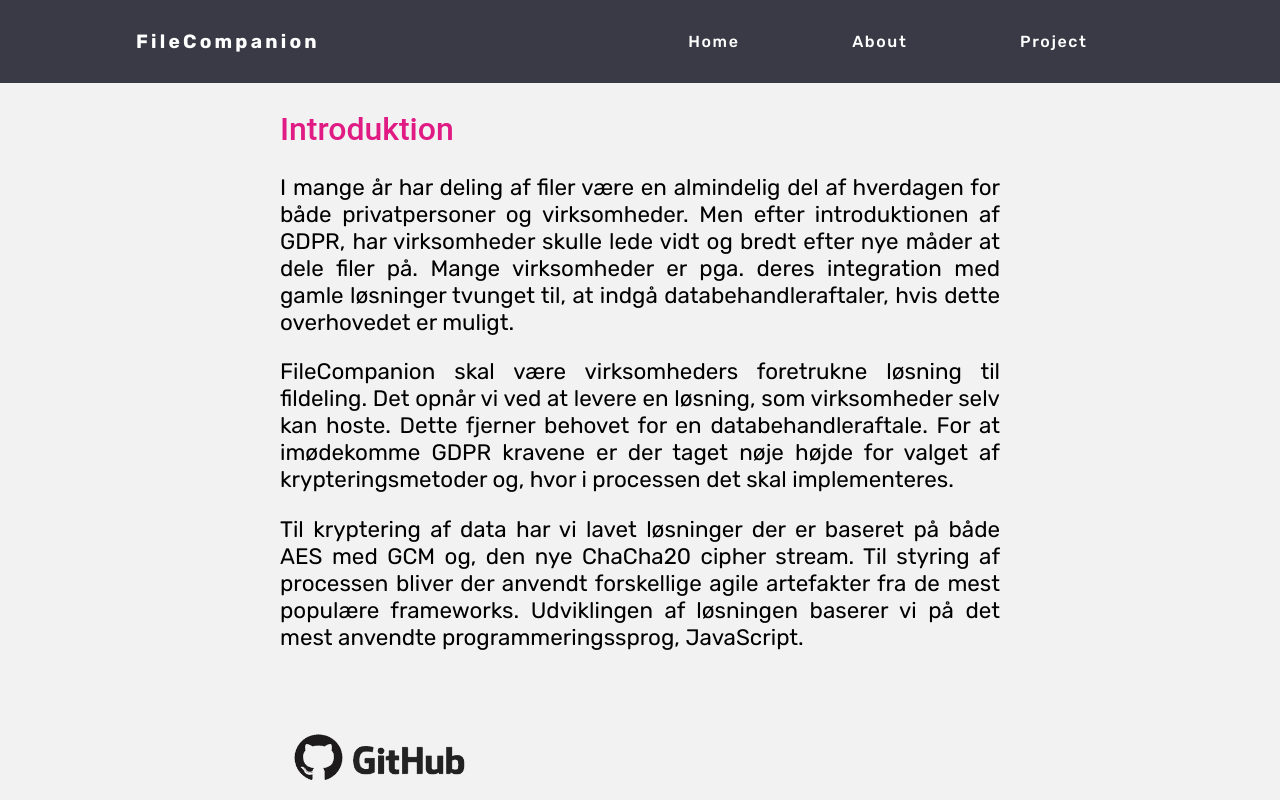
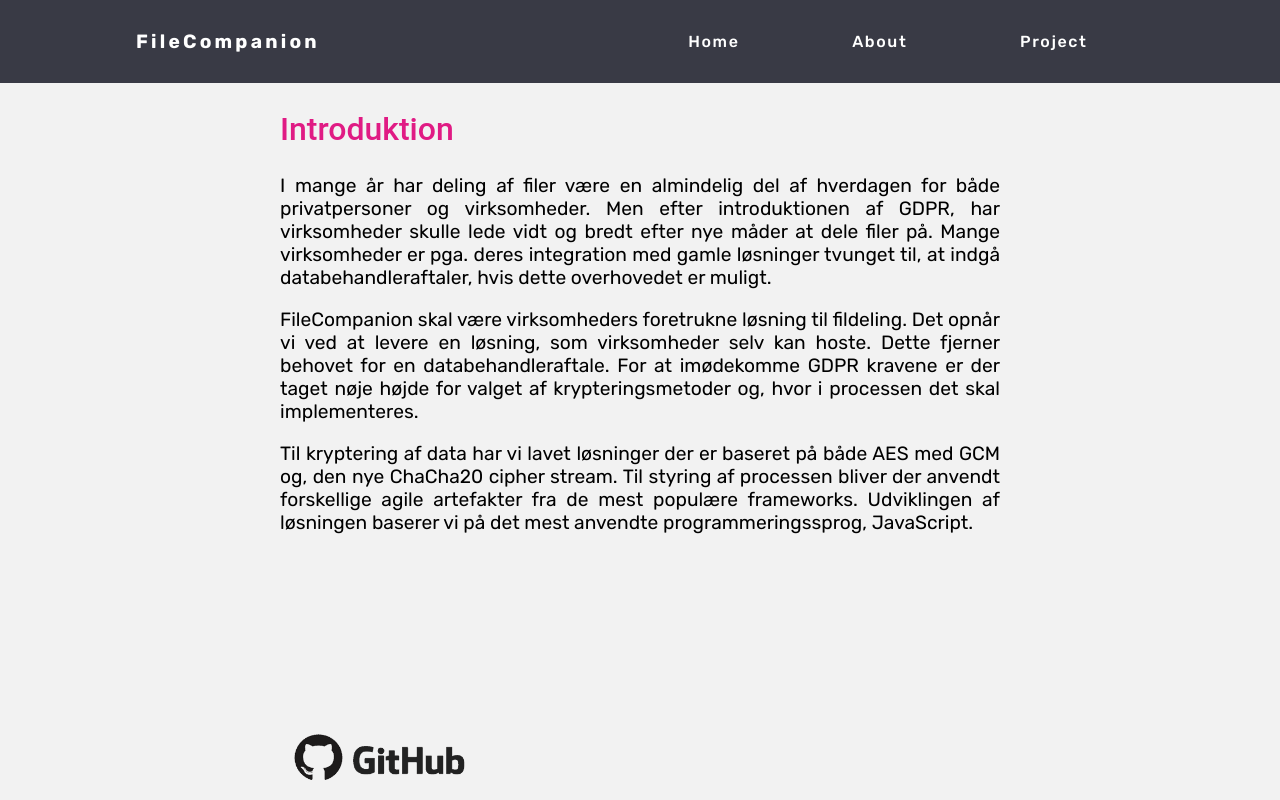
Before and after one commit to IAmSaeve/Dissertation, a React (Create React App) app in the folder app/: page /Project in a window 1280 px wide. Built offline with nearby package versions, Linux system fonts and the light colour scheme; what @cubbit/enigma would draw is missing.

Commit message:
Adjust style

```diff
--- a/app/src/Pages/Project.jsx
+++ b/app/src/Pages/Project.jsx
@@ -15,7 +15,7 @@ const Project = () => (
     </p>
     </section>
     <section className="references">
-      <a href="https://github.com/sebkirller/Dissertation">
+      <a href="https://github.com/sebkirller/Dissertation" target="_blank" rel="noopener">
         <img src="/github.png" alt="Github" />
       </a>
     </section>
--- a/app/src/Styles/Components/Project.scss
+++ b/app/src/Styles/Components/Project.scss
@@ -11,7 +11,7 @@
     }
 
     p {
-        font-size: 1.4em;
+        font-size: 1.2em;
     }
 }
 
```
